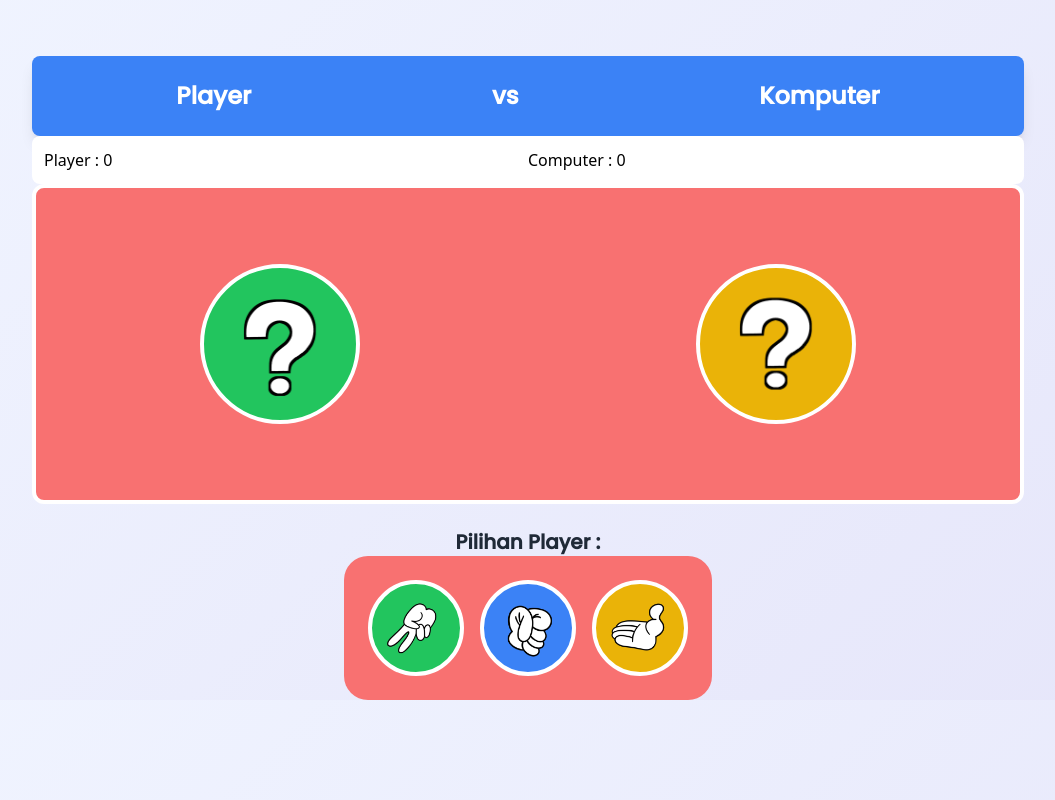
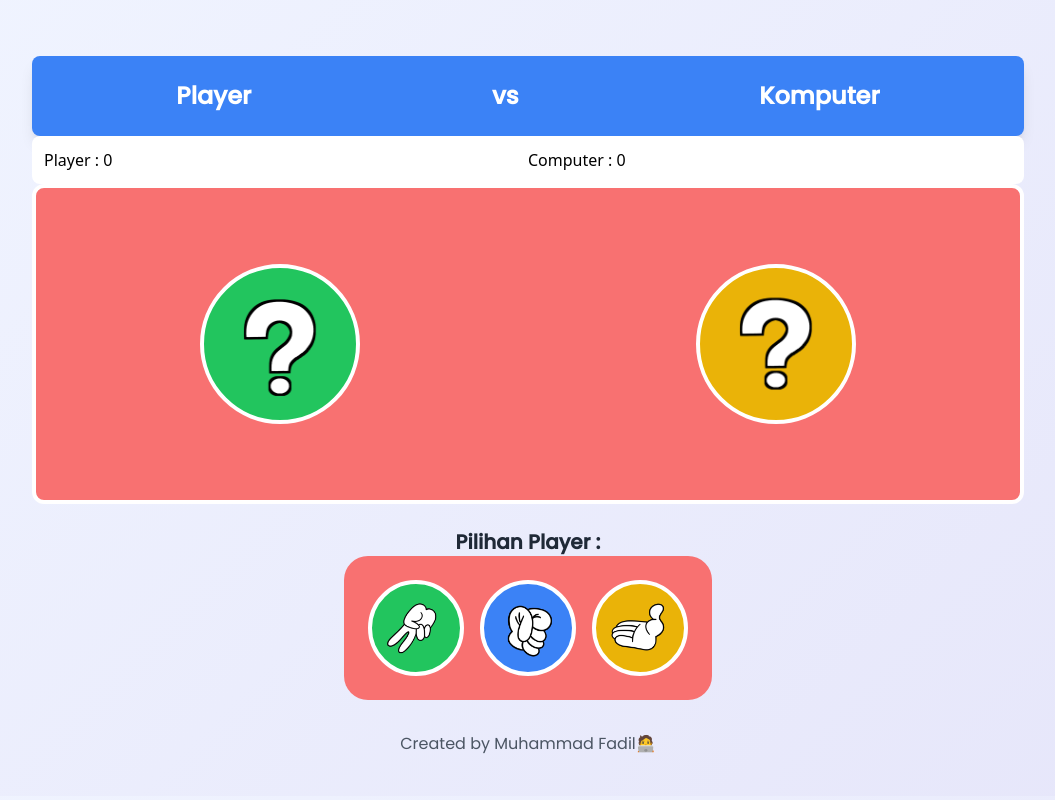
Before and after one commit to Mufacoderz/Suit-Game, a plain HTML site: page index.html in a window 1280 px wide. Shown: the whole page, without its empty margins (112-1167 px from the left). Drawn offline with nearby package versions, Linux system fonts and the light colour scheme.

Commit message:
nambah footer

```diff
--- a/index.html
+++ b/index.html
@@ -68,6 +68,12 @@
         </div>
     </div>
 
+    <div class="flex justify-center items-center gap-3 mt-8 mb-10 font-[Poppins] text-gray-600 cursor-pointer hover:text-blue-600 transition"
+     onclick="window.open('https://personnal-website-topaz.vercel.app/', '_blank')">
+        <span>Created by Muhammad Fadil🧑‍💻</span>
+    </div>
+
+
     <div>
         <!-- Modal Menang -->
         <div class="board-menang fixed inset-0 flex items-center justify-center bg-black bg-opacity-50 z-50 hidden">
```
